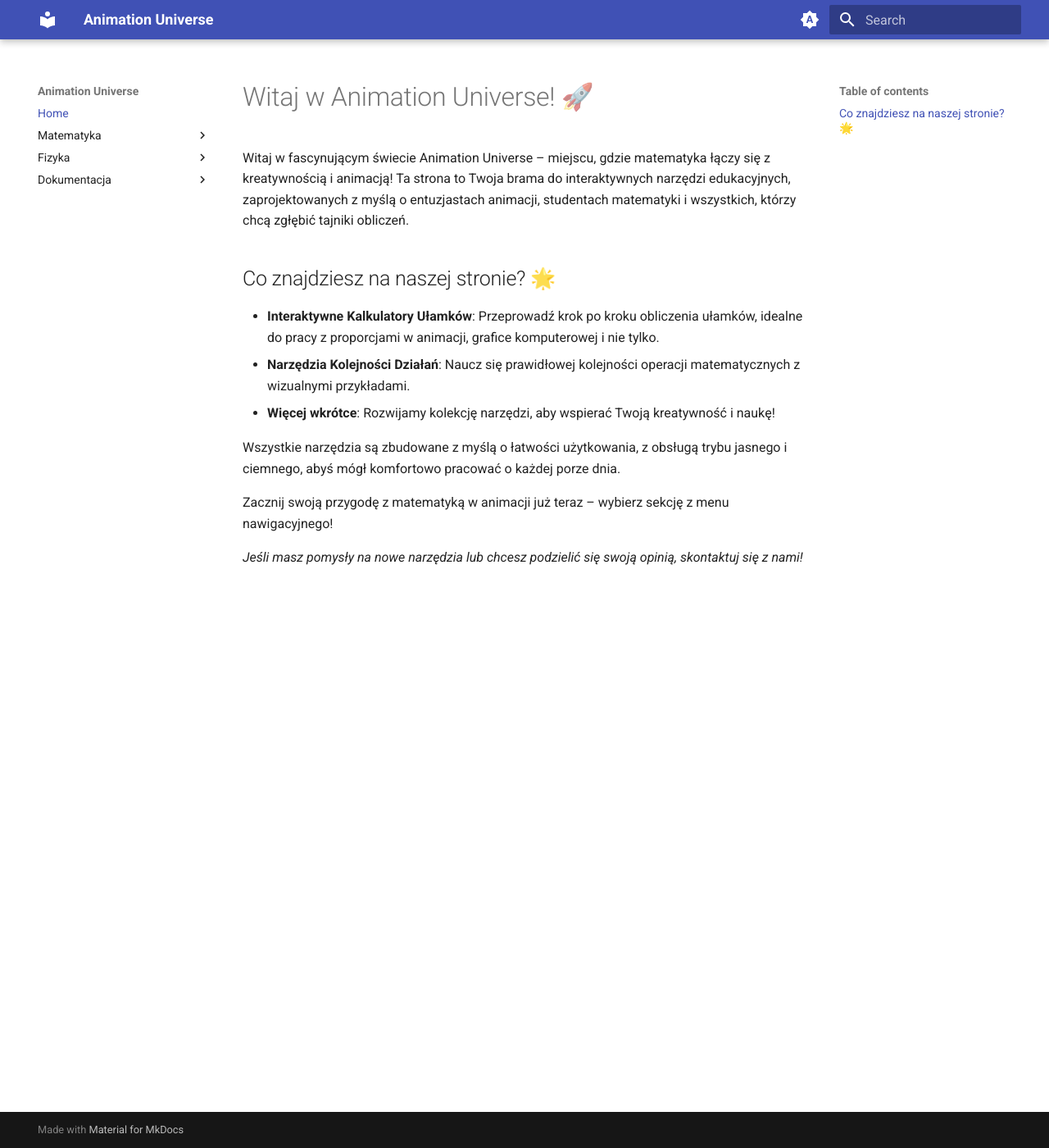
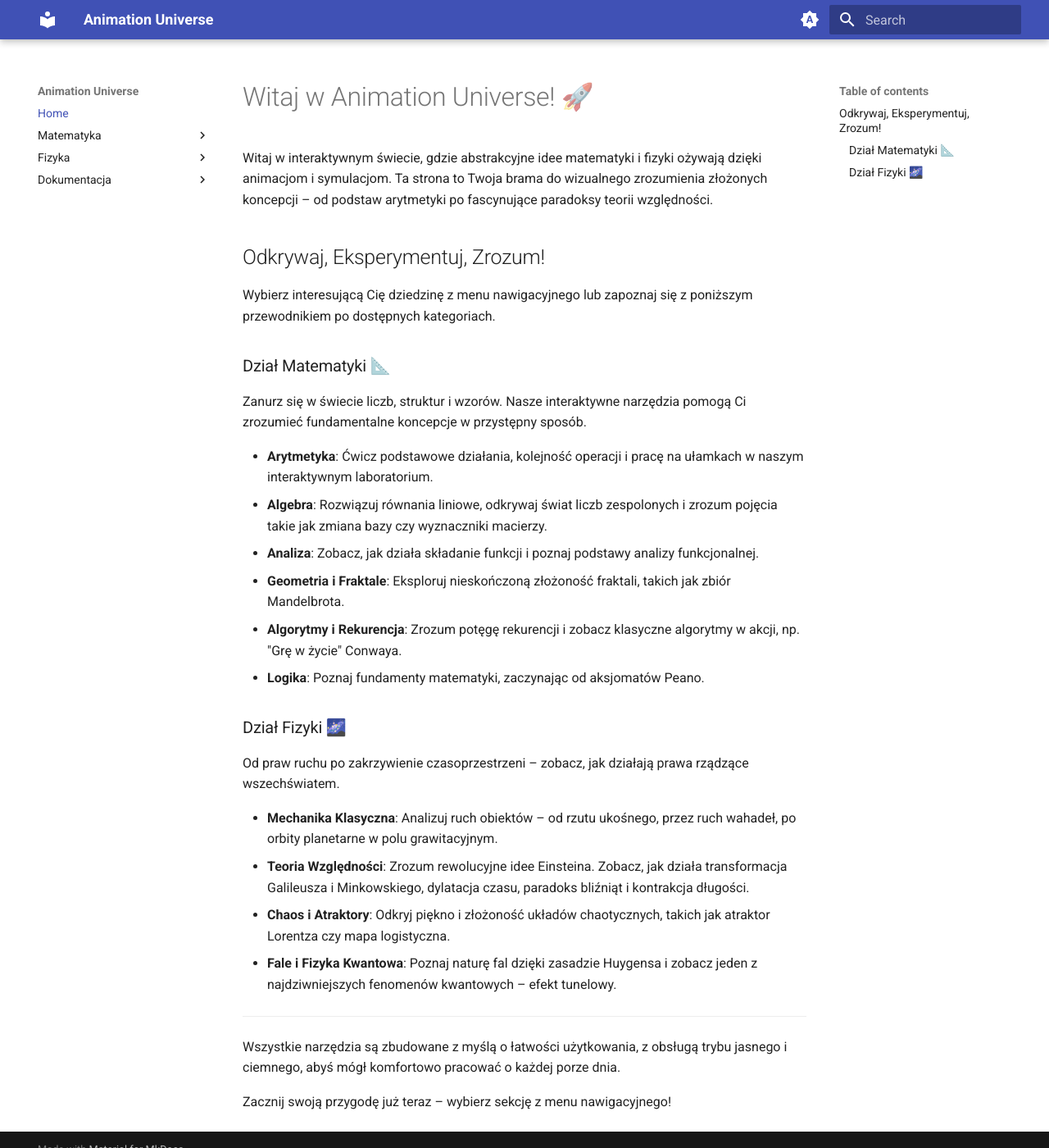
Before and after one commit to dchorazkiewicz/Animation_Universe, an MkDocs documentation site: the page built from docs/index.md, in a window 1280 px wide and 1400 px high. Shown: the whole window at 82% size. Built offline with MkDocs 1.6.1 and Material for MkDocs 9.7.7, drawn with Linux system fonts in a browser that asks for light colours.

Commit message:
Update introduction and enhance content structure in index.md

```diff
--- a/docs/index.md
+++ b/docs/index.md
@@ -1,15 +1,33 @@
 # Witaj w Animation Universe! 🚀
 
-Witaj w fascynującym świecie Animation Universe – miejscu, gdzie matematyka łączy się z kreatywnością i animacją! Ta strona to Twoja brama do interaktywnych narzędzi edukacyjnych, zaprojektowanych z myślą o entuzjastach animacji, studentach matematyki i wszystkich, którzy chcą zgłębić tajniki obliczeń.
+Witaj w interaktywnym świecie, gdzie abstrakcyjne idee matematyki i fizyki ożywają dzięki animacjom i symulacjom. Ta strona to Twoja brama do wizualnego zrozumienia złożonych koncepcji – od podstaw arytmetyki po fascynujące paradoksy teorii względności.
 
-## Co znajdziesz na naszej stronie? 🌟
+## Odkrywaj, Eksperymentuj, Zrozum!
 
-- **Interaktywne Kalkulatory Ułamków**: Przeprowadź krok po kroku obliczenia ułamków, idealne do pracy z proporcjami w animacji, grafice komputerowej i nie tylko.
-- **Narzędzia Kolejności Działań**: Naucz się prawidłowej kolejności operacji matematycznych z wizualnymi przykładami.
-- **Więcej wkrótce**: Rozwijamy kolekcję narzędzi, aby wspierać Twoją kreatywność i naukę!
+Wybierz interesującą Cię dziedzinę z menu nawigacyjnego lub zapoznaj się z poniższym przewodnikiem po dostępnych kategoriach.
+
+### Dział Matematyki 📐
+
+Zanurz się w świecie liczb, struktur i wzorów. Nasze interaktywne narzędzia pomogą Ci zrozumieć fundamentalne koncepcje w przystępny sposób.
+
+-   **Arytmetyka**: Ćwicz podstawowe działania, kolejność operacji i pracę na ułamkach w naszym interaktywnym laboratorium.
+-   **Algebra**: Rozwiązuj równania liniowe, odkrywaj świat liczb zespolonych i zrozum pojęcia takie jak zmiana bazy czy wyznaczniki macierzy.
+-   **Analiza**: Zobacz, jak działa składanie funkcji i poznaj podstawy analizy funkcjonalnej.
+-   **Geometria i Fraktale**: Eksploruj nieskończoną złożoność fraktali, takich jak zbiór Mandelbrota.
+-   **Algorytmy i Rekurencja**: Zrozum potęgę rekurencji i zobacz klasyczne algorytmy w akcji, np. "Grę w życie" Conwaya.
+-   **Logika**: Poznaj fundamenty matematyki, zaczynając od aksjomatów Peano.
+
+### Dział Fizyki 🌌
+
+Od praw ruchu po zakrzywienie czasoprzestrzeni – zobacz, jak działają prawa rządzące wszechświatem.
+
+-   **Mechanika Klasyczna**: Analizuj ruch obiektów – od rzutu ukośnego, przez ruch wahadeł, po orbity planetarne w polu grawitacyjnym.
+-   **Teoria Względności**: Zrozum rewolucyjne idee Einsteina. Zobacz, jak działa transformacja Galileusza i Minkowskiego, dylatacja czasu, paradoks bliźniąt i kontrakcja długości.
+-   **Chaos i Atraktory**: Odkryj piękno i złożoność układów chaotycznych, takich jak atraktor Lorentza czy mapa logistyczna.
+-   **Fale i Fizyka Kwantowa**: Poznaj naturę fal dzięki zasadzie Huygensa i zobacz jeden z najdziwniejszych fenomenów kwantowych – efekt tunelowy.
+
+---
 
 Wszystkie narzędzia są zbudowane z myślą o łatwości użytkowania, z obsługą trybu jasnego i ciemnego, abyś mógł komfortowo pracować o każdej porze dnia.
 
-Zacznij swoją przygodę z matematyką w animacji już teraz – wybierz sekcję z menu nawigacyjnego!
-
-*Jeśli masz pomysły na nowe narzędzia lub chcesz podzielić się swoją opinią, skontaktuj się z nami!*
+Zacznij swoją przygodę już teraz – wybierz sekcję z menu nawigacyjnego!
```
